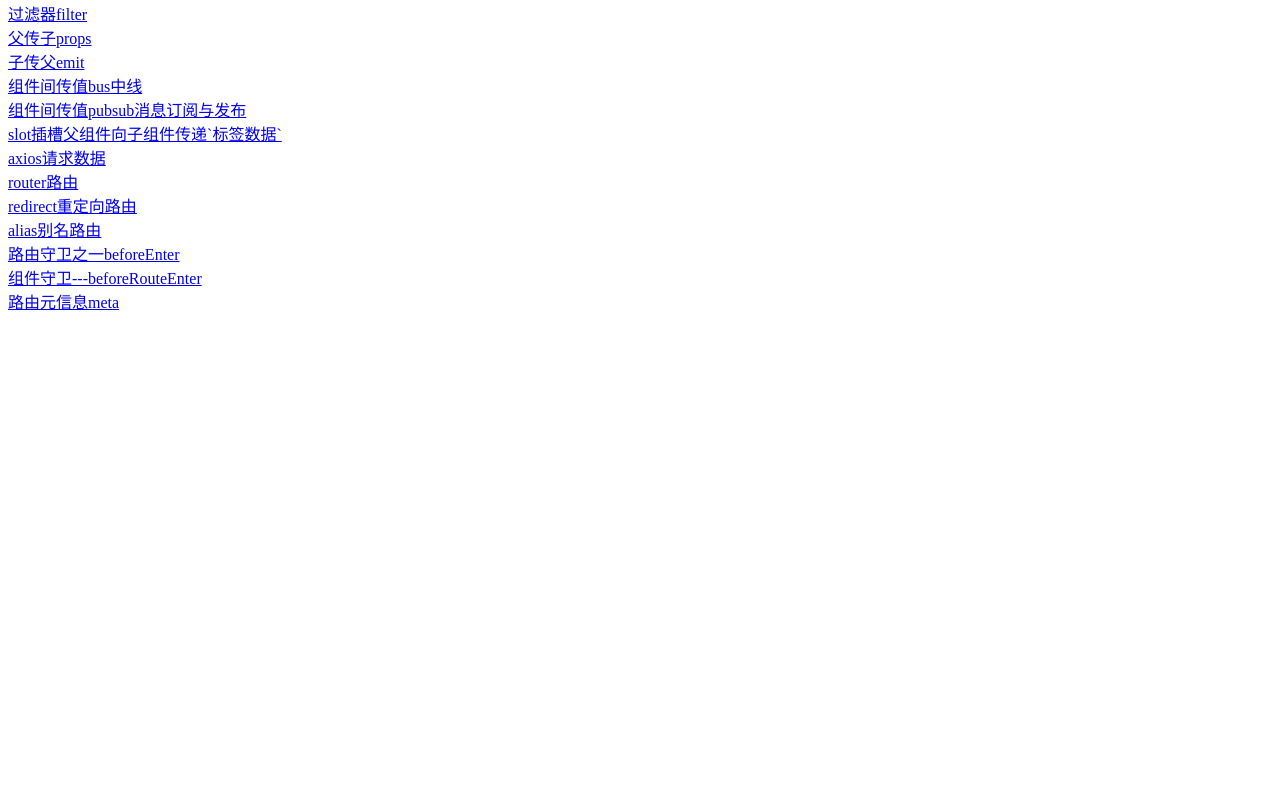
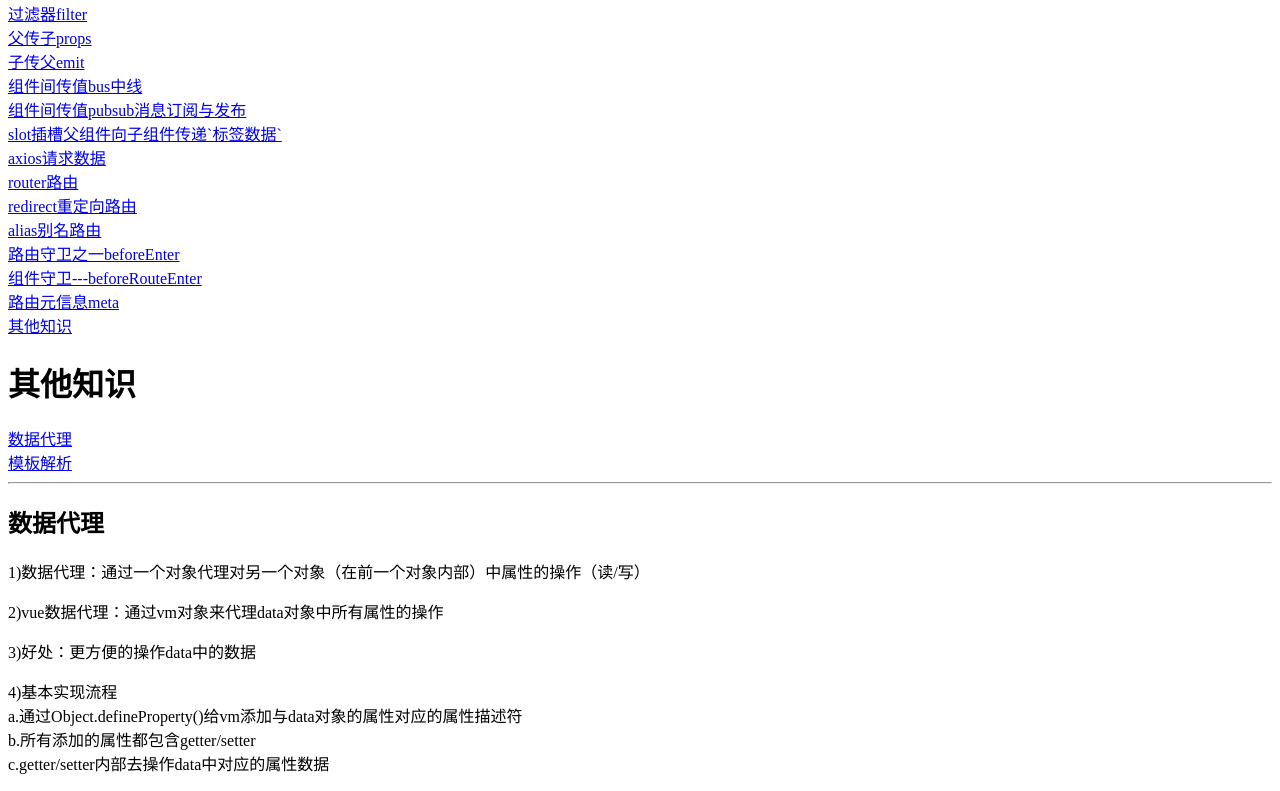
Before and after one commit to muzibigbug/vue-, a Vue app: page /#/otherKnowledge/dataBrokers in a window 1280 px wide. Before the commit this address led to /#/. Shown: the part 318-1109 px from the top of the page. Before the commit the page ends 800 px from the top, so only its background shows below. Built offline with nearby package versions, Linux system fonts and the light colour scheme.

Commit message:
数据代理

```diff
--- a/src/App.vue
+++ b/src/App.vue
@@ -37,6 +37,8 @@
     <router-link to='/componentGuard'>组件守卫---beforeRouteEnter</router-link>
     <br>
     <router-link to='/metaRoute'>路由元信息meta</router-link>
+    <br>
+    <router-link to='/otherKnowledge'>其他知识</router-link>
 
     <keep-alive>
       <router-view v-if="$route.meta.keepAlive"></router-view>
--- a/src/router.js
+++ b/src/router.js
@@ -174,6 +174,20 @@ let router = new Router({
                 requiresAuth: true
             },
             component: () => {return import('./views/router/metaRoute/index.vue')}
+        },
+        { //其他知识
+            path: '/otherKnowledge',
+            name: 'otherKnowledge',
+            component: () => {return import('./views/otherKnowledge/index.vue')},
+            children: [{
+                path: 'dataBrokers',
+                name: '数据代理',
+                component: () => {return import('./views/otherKnowledge/dataBrokers.vue')}
+            },{
+                path: 'templateParse',
+                name: '模板解析',
+                component: () => {return import('./views/otherKnowledge/templateParse.vue')}
+            }]
         }
 
     ]
--- /dev/null
+++ b/src/views/otherKnowledge/dataBrokers.vue
@@ -0,0 +1,25 @@
+<template>
+    <div class="dataBrokers">
+        <h2>数据代理</h2>
+        <div>
+            <p>1)数据代理：通过一个对象代理对另一个对象（在前一个对象内部）中属性的操作（读/写）</p>
+            <p>2)vue数据代理：通过vm对象来代理data对象中所有属性的操作</p>
+            <p>3)好处：更方便的操作data中的数据</p>
+            <p>
+                4)基本实现流程 <br>
+                a.通过Object.defineProperty()给vm添加与data对象的属性对应的属性描述符 <br>
+                b.所有添加的属性都包含getter/setter <br>
+                c.getter/setter内部去操作data中对应的属性数据 <br>
+            </p>
+        </div>
+    </div>
+</template>
+<script>
+export default {
+    data() {
+        return {
+
+        }
+    }
+}
+</script>
--- /dev/null
+++ b/src/views/otherKnowledge/index.vue
@@ -0,0 +1,11 @@
+<template>
+    <div class="otherKnowledge">
+        <h1>其他知识</h1>
+        <router-link to='/otherKnowledge/dataBrokers'>数据代理</router-link>
+        <br>
+        <router-link to='/otherKnowledge/templateParse'>模板解析</router-link>
+
+        <hr>
+        <router-view></router-view>
+    </div>
+</template>
--- /dev/null
+++ b/src/views/otherKnowledge/templateParse.vue
@@ -0,0 +1,5 @@
+<template>
+    <div class="templateParse">
+        <h2>模板解析</h2>
+    </div>
+</template>
```
